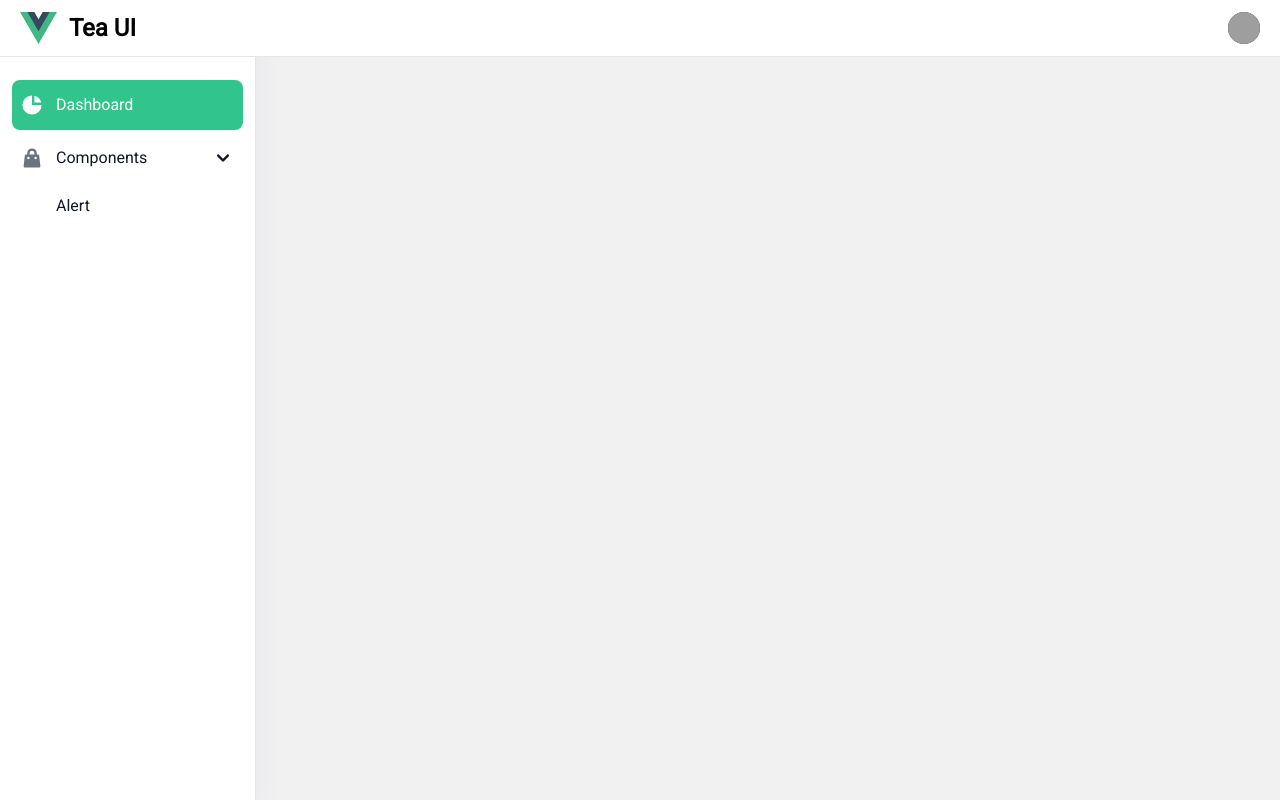
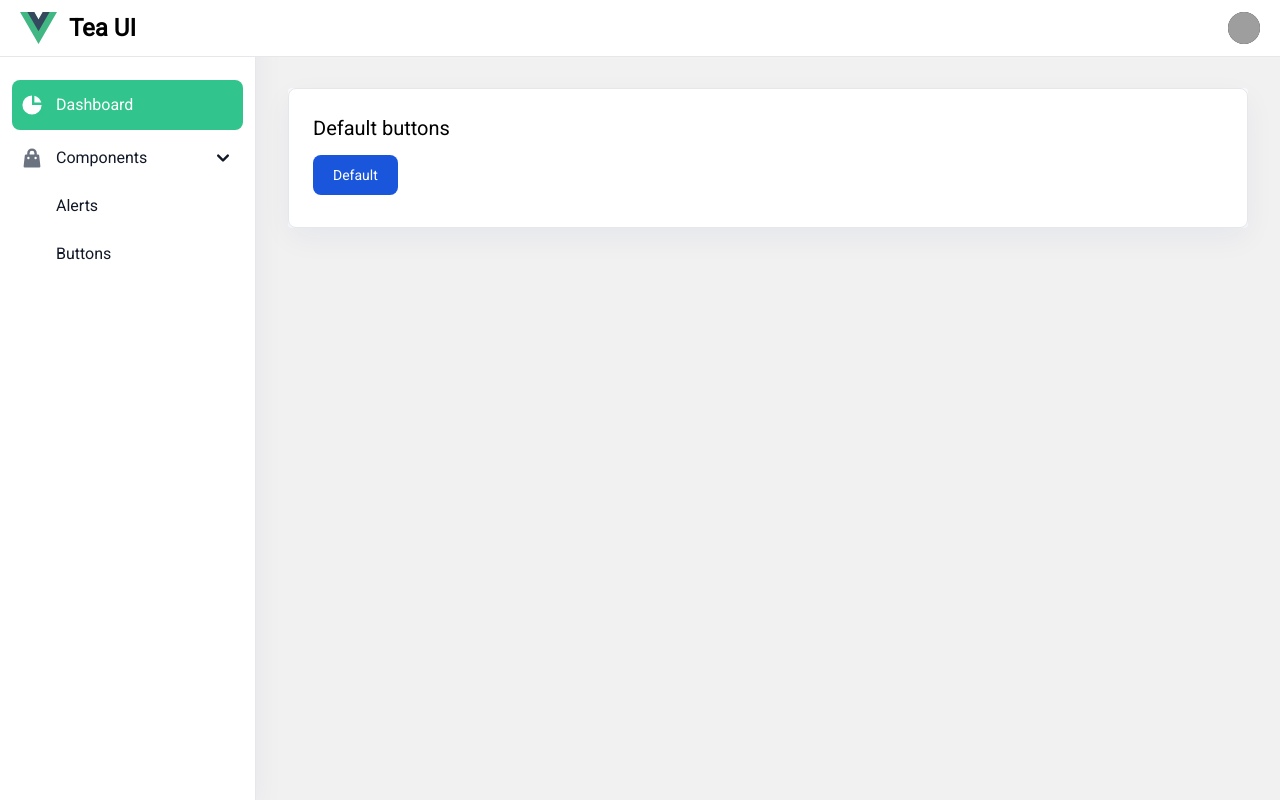
Before and after one commit to Muhammadzaenalrizki/Tea, a Vue app: page /button in a window 1280 px wide. Both pictures are taken after a click on the button "Components". Built offline with nearby package versions, Linux system fonts and the light colour scheme; grey boxes are pictures that could not be loaded; a web font is replaced by a local one.

Commit message:
+buttons

```diff
--- a/src/assets/main.css
+++ b/src/assets/main.css
@@ -10,6 +10,9 @@ font-family: 'Roboto', sans-serif;
 }
 
 @layer components {
+  .title-component{
+    @apply text-[20px] mb-3;
+  }
     .active-menu {
       @apply bg-green-400 rounded-lg text-white;
     }
--- /dev/null
+++ b/src/components/buttons/DefaultButton.vue
@@ -0,0 +1,12 @@
+<template>
+    <div>
+        <button type="button" :class="[bg, color, hover]"
+            class="  focus:ring-4 font-medium rounded-lg text-sm px-5 py-2.5 mr-2 mb-2 ">Default</button>
+    </div>
+</template>
+
+<script>
+export default {
+    props: ['bg', 'color', 'hover']
+}
+</script>
--- a/src/router/index.js
+++ b/src/router/index.js
@@ -1,6 +1,7 @@
 import { createRouter, createWebHistory } from "vue-router";
 import Dashboard from "../views/admin/Dashboard.vue";
 import Alert from "../views/admin/Alert.vue";
+import Button from "../views/admin/Button.vue";
 
 const router = createRouter({
   history: createWebHistory("/"), //test_v
@@ -17,6 +18,11 @@ const router = createRouter({
       name: "alert",
       component: Alert,
     },
+    {
+      path: "/button",
+      name: "button",
+      component: Button,
+    },
   ],
 });
 
--- a/src/views/admin/Alert.vue
+++ b/src/views/admin/Alert.vue
@@ -5,7 +5,7 @@
 
                 <div class="tea-card">
                     <div>
-                        <h3 class="text-[20px] mb-3">Default alert</h3>
+                        <h3 class="title-component ">Default alert</h3>
                         <DefaultAlertVue class="text-blue-800 bg-blue-50" />
                         <DefaultAlertVue class="text-red-800 bg-red-50" />
                         <DefaultAlertVue class="text-green-800 bg-green-50" />
@@ -14,7 +14,7 @@
 
                     </div>
                     <div>
-                        <h3 class="text-[20px] mb-3">Icon alert</h3>
+                        <h3 class="title-component">Icon alert</h3>
                         <IconAlert bg="bg-red-50" color="text-red-800">
                             <template v-slot:description>
                                 A simple info alert with an .
--- /dev/null
+++ b/src/views/admin/Button.vue
@@ -0,0 +1,19 @@
+<template>
+    <div>
+        <div class="grid grid-cols-1 gap-1 mb-4">
+            <div class=" rounded bg-gray-50 dark:bg-gray-800">
+
+                <div class="tea-card">
+                    <div>
+                        <h3 class="title-component">Default buttons</h3>
+                        <DefaultButton bg="bg-blue-700" color="text-white " hover="hover:bg-blue-800">
+                        </DefaultButton>
+                    </div>
+                </div>
+            </div>
+        </div>
+    </div>
+</template>
+<script setup>
+import DefaultButton from '../../components/buttons/DefaultButton.vue';
+</script>
--- a/src/views/admin/Sidebar.vue
+++ b/src/views/admin/Sidebar.vue
@@ -42,7 +42,12 @@
                             <li>
                                 <router-link
                                     class="flex items-center w-full p-2 text-gray-900 transition duration-75 rounded-lg pl-11 group hover:bg-gray-100 dark:text-white dark:hover:bg-gray-700"
-                                    :to="{ name: 'alert' }">Alert</router-link>
+                                    :to="{ name: 'alert' }">Alerts</router-link>
+                            </li>
+                            <li>
+                                <router-link
+                                    class="flex items-center w-full p-2 text-gray-900 transition duration-75 rounded-lg pl-11 group hover:bg-gray-100 dark:text-white dark:hover:bg-gray-700"
+                                    :to="{ name: 'button' }">Buttons</router-link>
                             </li>
                         </ul>
                     </li>
```
Also changed, not shown: 1 other file (tests, documents, lock files or other folders).
